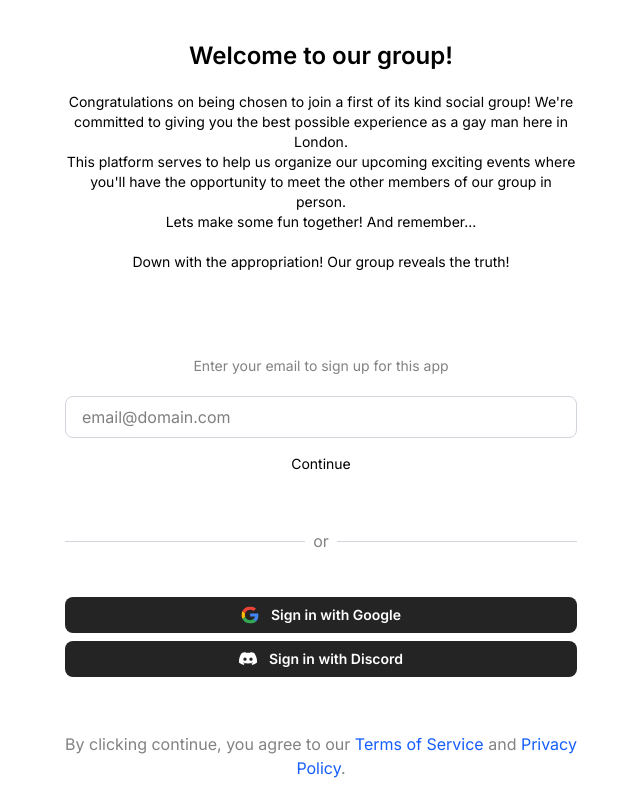
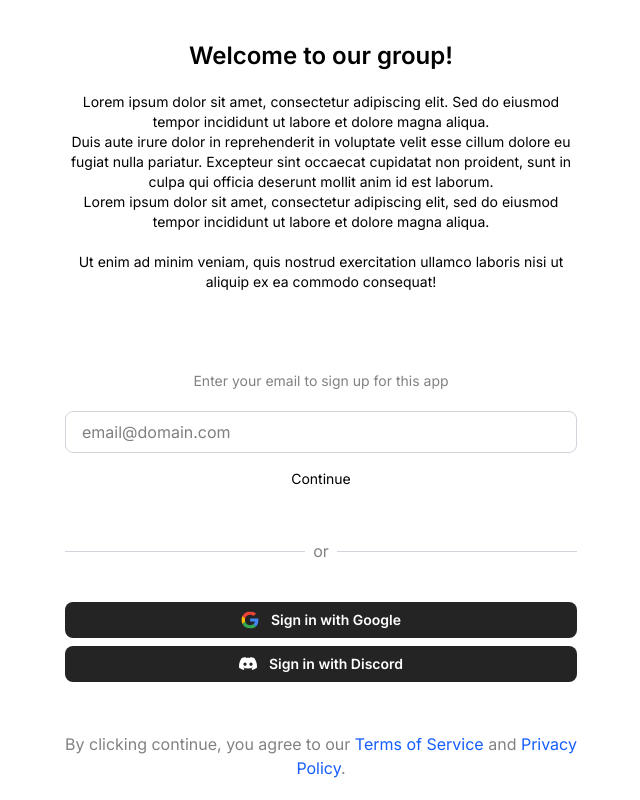
Before and after one commit to georgedecesare/events-planner, a Next.js app: page /signup in a window 1280 px wide. Shown: the whole page, without its empty margins (319-959 px from the left). Built offline with nearby package versions, Linux system fonts and the light colour scheme; no server answers.

Commit message:
Dummy text

```diff
--- a/app/signup/page.tsx
+++ b/app/signup/page.tsx
@@ -15,18 +15,20 @@
             Welcome to our group!
           </h1>
           <p className="justify-center text-center text-sm mt-5">
-            Congratulations on being chosen to join a first of its kind social
-            group! We&apos;re committed to giving you the best possible
-            experience as a gay man here in London.
+            Lorem ipsum dolor sit amet, consectetur adipiscing elit. Sed do
+            eiusmod tempor incididunt ut labore et dolore magna aliqua.
             <br />
-            This platform serves to help us organize our upcoming exciting
-            events where you&apos;ll have the opportunity to meet the other
-            members of our group in person.
+            Duis aute irure dolor in reprehenderit in voluptate velit esse
+            cillum dolore eu fugiat nulla pariatur. Excepteur sint occaecat
+            cupidatat non proident, sunt in culpa qui officia deserunt mollit
+            anim id est laborum.
             <br />
-            Lets make some fun together! And remember...
+            Lorem ipsum dolor sit amet, consectetur adipiscing elit, sed do
+            eiusmod tempor incididunt ut labore et dolore magna aliqua.
             <br />
             <br />
-            Down with the appropriation! Our group reveals the truth!
+            Ut enim ad minim veniam, quis nostrud exercitation ullamco laboris
+            nisi ut aliquip ex ea commodo consequat!
           </p>
         </div>
 
```
